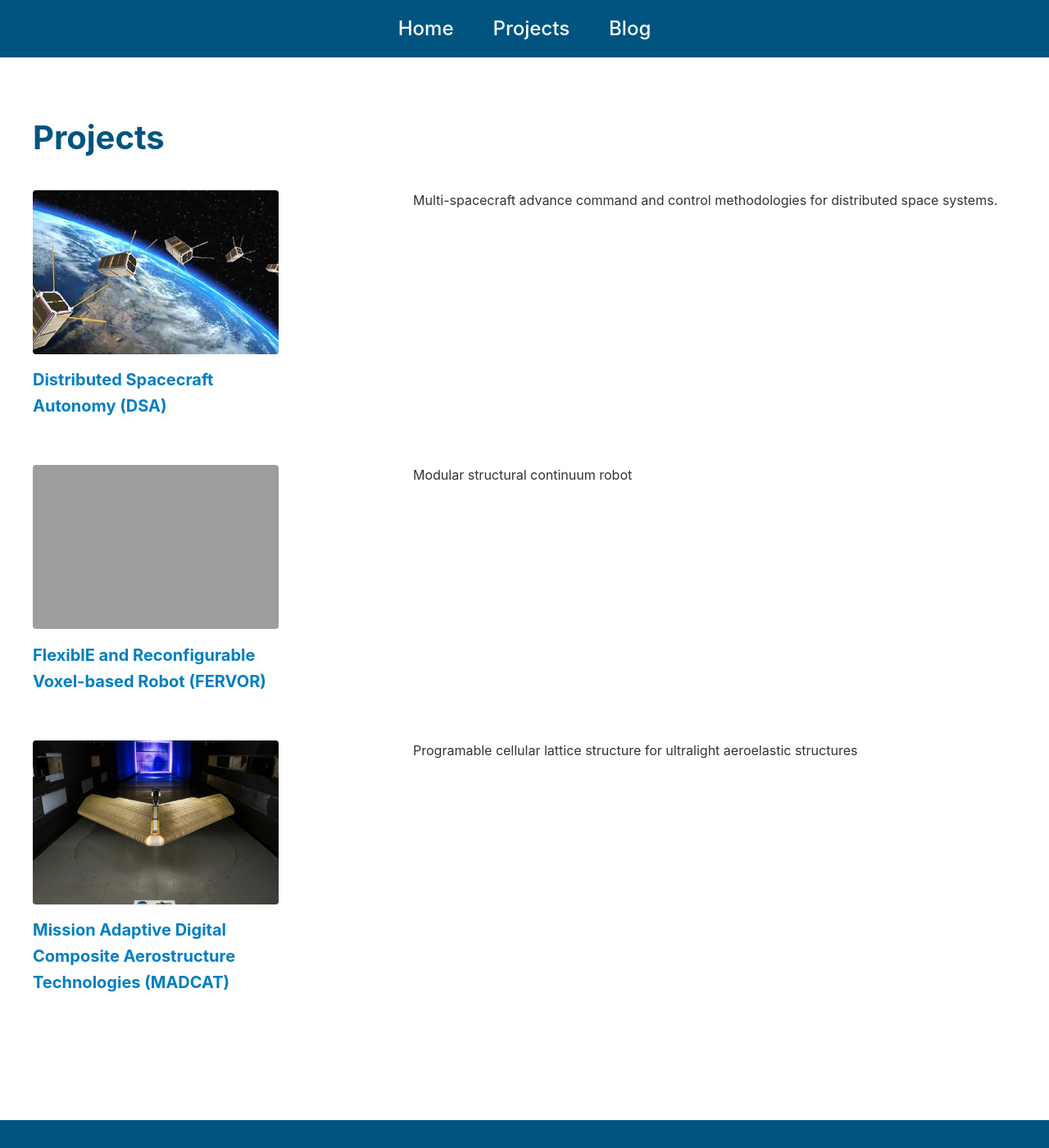
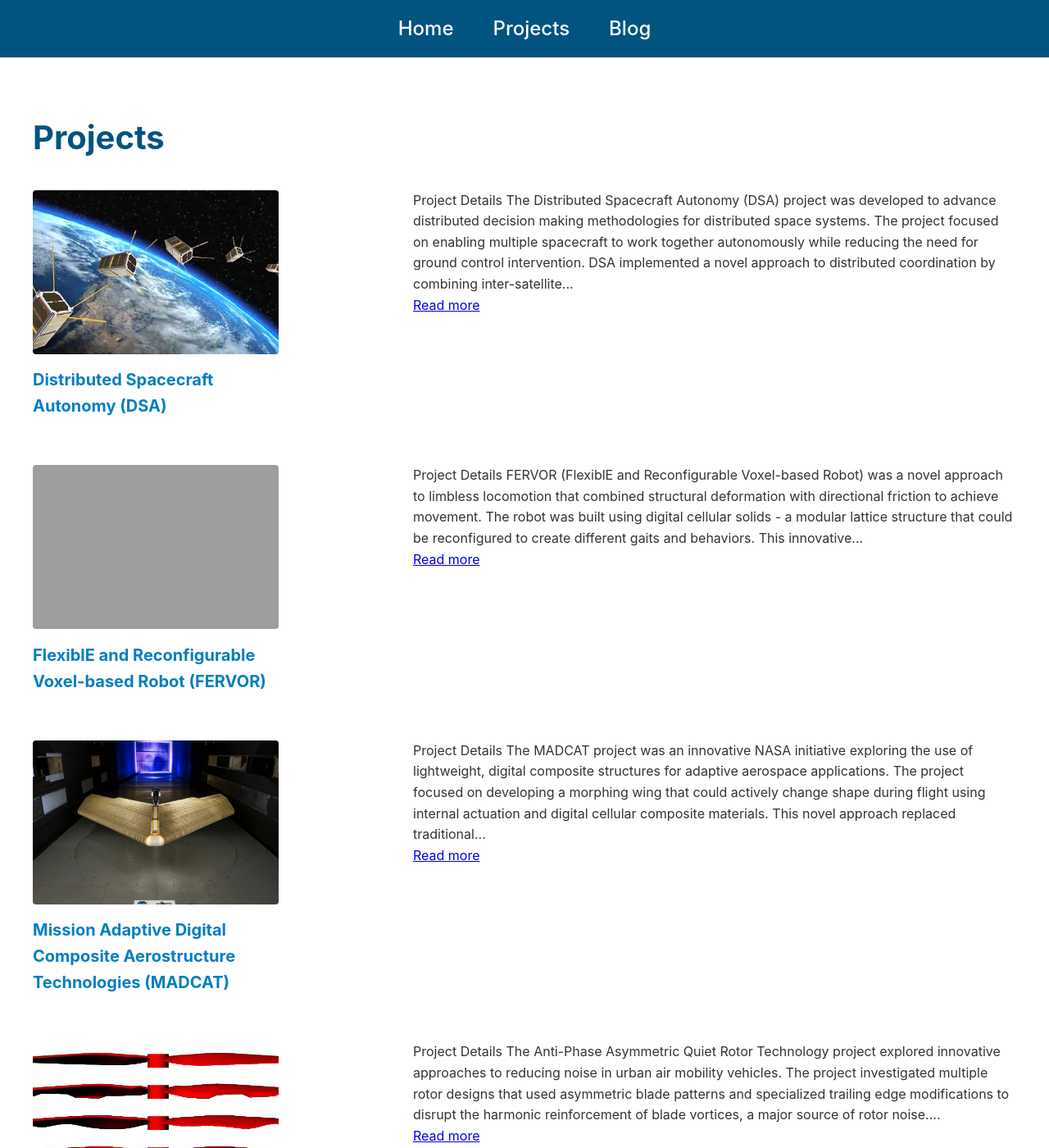
Before and after one commit to cram9030/cram9030.github.io, a Jekyll site: the page built from _pages/projects.html, in a window 1280 px wide and 1400 px high. Shown: the whole window at 82% size. Built offline with Jekyll 4.4.1, drawn with Linux system fonts in a browser that asks for light colours; some of the changed text lies outside the part shown; grey boxes are pictures that could not be loaded.

Commit message:
Add new project QuietRotor and related images
- Modified _pages/projects.html to include the new project
- Added _projects/QuietRotor.md with project details
- Added images: AntiRotor.jpg, RotorResults.jpg, and RotorTest.jpg

```diff
--- a/_pages/projects.html
+++ b/_pages/projects.html
@@ -19,7 +19,8 @@ permalink: /projects/
                 <span>{{ project.years }}</span>
             </div>
             <div class="project-description">
-                <p>{{ project.description }}</p>
+                <p>{{ project.content | strip_html | truncatewords: 50 }}</p>
+                <a href="{{ project.url }}" class="read-more">Read more</a>
             </div>
         </div>
         {% endfor %}
--- /dev/null
+++ b/_projects/QuietRotor.md
@@ -0,0 +1,34 @@
+---
+layout: default
+title: "Anti-Phase Asymmetric Quiet Rotor Technology"
+status: "ended"
+featured: true
+description: "Exploration of asymmetric rotor designs to reduce blade vortex interactions."
+thumbnail: "/assets/images/AntiRotor.jpg"
+---
+
+<div style="text-align: center; margin: 2rem 0;">
+    <img src="/assets/images/AntiRotor.jpg" alt="Rotor Design Comparison" title="Anti-Phase Asymmetric Quiet Rotor Technology" style="max-width: 100%; height: auto; display: block; margin: 0 auto;">
+</div>
+
+## Project Details
+
+The Anti-Phase Asymmetric Quiet Rotor Technology project explored innovative approaches to reducing noise in urban air mobility vehicles. The project investigated multiple rotor designs that used asymmetric blade patterns and specialized trailing edge modifications to disrupt the harmonic reinforcement of blade vortices, a major source of rotor noise. The research was particularly focused on addressing community acceptance challenges for urban air mobility operations where noise levels need to be comparable to road vehicles (around 65 dBA at 250 ft).
+
+<div style="text-align: center; margin: 2rem 0;">
+    <img src="/assets/images/RotorTest.jpg" alt="Rotor Test Setup" title="NASA Ames Research Center's Fluid Mechanics Laboratory Aeroacustic Test Setup" style="max-width: 100%; height: auto; display: block; margin: 0 auto;">
+</div>
+
+Through wind tunnel testing at NASA Ames Research Center's Fluid Mechanics Laboratory, the project demonstrated that anti-phase rotor designs could reduce blade vortex interaction noise while maintaining or improving thrust performance. Four different designs were tested: a sine wave trailing edge, an adjusted sine wave, a corrugated pattern, and an asymmetric winglet configuration. The designs showed up to 1 dBA reduction in noise while increasing thrust by 5-10% compared to conventional rotors. This seemingly small noise reduction could translate to meaningful operational benefits - potentially allowing vehicles to operate about 27 feet closer to observers while maintaining the same perceived noise levels.
+
+<div style="text-align: center; margin: 2rem 0;">
+    <img src="/assets/images/RotorResults.jpg" alt="Rotor Results " title="Results of the Rotor Designs in Different Configurations" style="max-width: 100%; height: auto; display: block; margin: 0 auto;">
+</div>
+
+I led the experimental investigation and analysis effort, designing the test campaign to evaluate both acoustic and aerodynamic performance. I developed the control systems for the experiments, implementing real-time thrust control and RPM management. I performed detailed analysis of the acoustic data, characterizing the noise reduction mechanisms and identifying optimal operating conditions for each design.
+
+The research was interesting; I was surprised at how little additional vibration and wear the asymmetry caused. The asymmetry is a pretty small change in comparison to things like the number and length of the blades. I could see this technology being used to alleviate a particularly annoying frequency of cause-by-blade vortex interaction, but there are probably better tools in the designer's toolbox than starting here.
+
+### Related Publications and Links
+1. [Cramer, N. et al. "Investigation of Anti-Phase Asymmetric Quiet Rotor Technology." NASA Technical Report, 2018.](https://drive.google.com/file/d/1mbIMNFOCUYeCYmkOTzudhUQeh4A-e4lM/view)
+2. [Patents: US Patent Application for Anti-Phase Rotor Technology [Patent Pending]](https://www.freepatentsonline.com/12162591.html)
```
Also changed, not shown: assets/images/AntiRotor.jpg (added), assets/images/RotorResults.jpg (added), assets/images/RotorTest.jpg (added).
